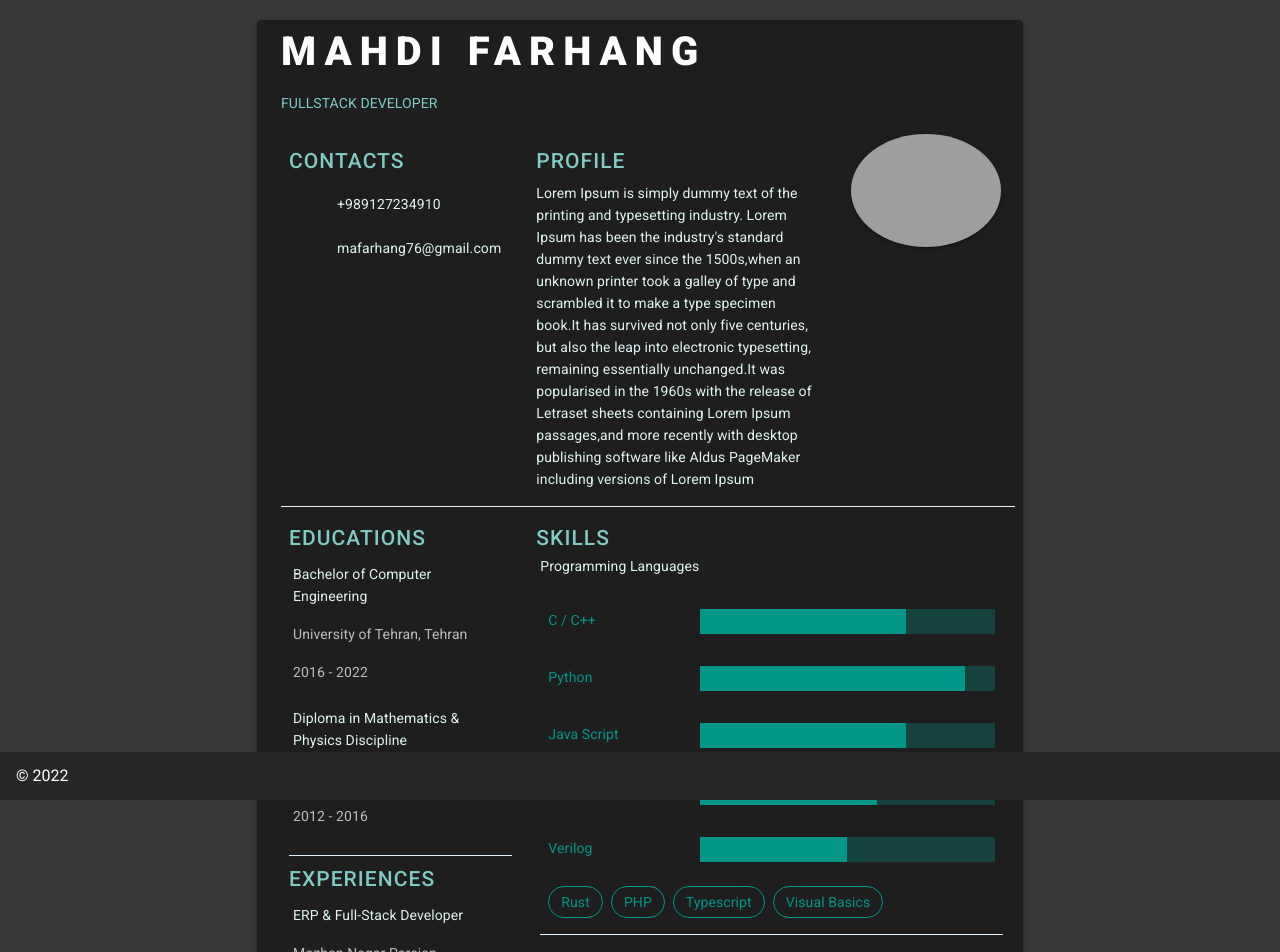
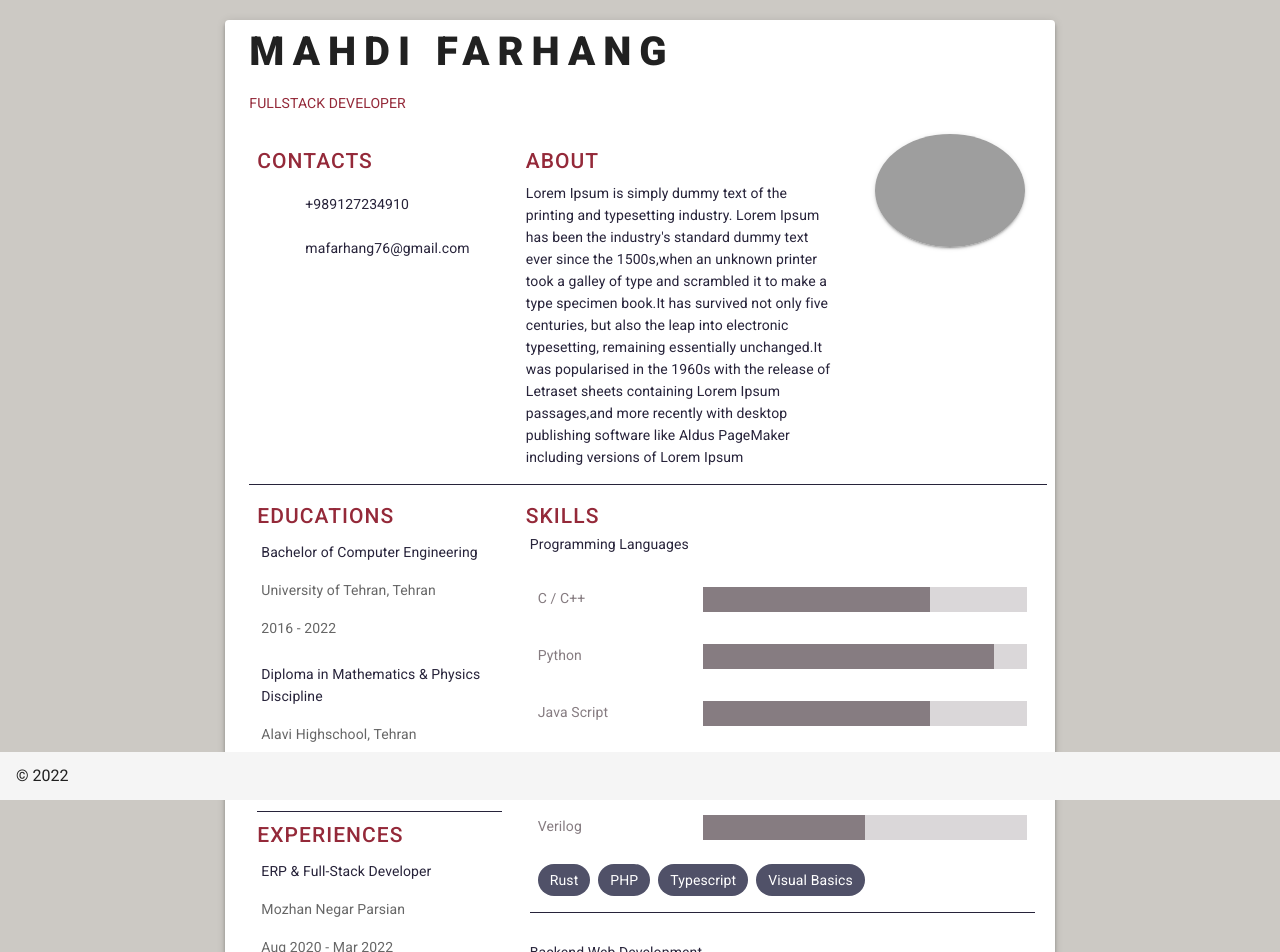
Before and after one commit to mahdifarhang/static-resume, a Nuxt app: page / in a window 1280 px wide. Shown: the top 952 px of the page. Built offline with nearby package versions, Linux system fonts and the light colour scheme; grey boxes are pictures that could not be loaded.

Commit message:
new light color setting

```diff
--- a/components/CategoryComponent.vue
+++ b/components/CategoryComponent.vue
@@ -7,7 +7,7 @@
         </p>
         <skill-component v-for="skill in category.skills" :key="skill.name" :skill="skill" class="pa-0 ma-0" />
         <v-row class="pa-1 ma-0">
-          <v-chip v-for="skill in category.others" :key="skill" class="ma-1" color="secondary" outlined>
+          <v-chip v-for="skill in category.others" :key="skill" class="ma-1" color="success">
             {{ skill }}
           </v-chip>
         </v-row>
--- a/components/SkillComponent.vue
+++ b/components/SkillComponent.vue
@@ -2,7 +2,7 @@
   <div class="ma-0 pa-0">
     <v-row class="ma-0 pa-1">
       <v-col class="ma-0 px-1" cols="4">
-        <span class="secondary--text">{{ skill.name }}</span>
+        <span class="error--text">{{ skill.name }}</span>
       </v-col>
       <v-col class="ma-0 px-1" cols="8">
         <v-progress-linear
--- a/layouts/default.vue
+++ b/layouts/default.vue
@@ -2,13 +2,17 @@
   <v-app :style="{background: $vuetify.theme.themes[theme].background}">
     <!--    <v-app-bar fixed app />-->
     <v-main>
-      <v-container>
+      <v-container fluid>
         <Nuxt />
       </v-container>
     </v-main>
     <v-footer
       app
     >
+      <!--    <v-footer-->
+      <!--      :style="{background: $vuetify.theme.themes[theme].secondBackground}"-->
+      <!--      app-->
+      <!--    >-->
       <span>&copy; {{ new Date().getFullYear() }}</span>
       <v-spacer />
       <v-btn rounded text @click="toggleTheme">
--- a/nuxt.config.js
+++ b/nuxt.config.js
@@ -52,10 +52,11 @@ export default {
     defaultAssets: { icons: 'fa' },
     customVariables: ['~/assets/variables.scss'],
     theme: {
-      dark: true,
+      dark: false,
       themes: {
         dark: {
           background: '#38383a',
+          secondBackground: '#1e1e1e',
           primary: colors.teal.base,
           accent: colors.teal.lighten3,
           secondary: colors.teal.base,
@@ -65,14 +66,15 @@ export default {
           success: colors.green.accent3
         },
         light: {
-          background: '#d8ddde',
-          primary: colors.teal.darken2, // Icons
-          accent: colors.blueGrey.base, // Titles
-          secondary: colors.teal.darken2, // bars and chips
-          info: colors.blueGrey.darken4, // Writings.
-          warning: colors.grey.base, // Dividers - Lines
-          error: colors.deepOrange.accent4,
-          success: colors.green.accent3
+          background: '#ccc9c4', // Whole page background
+          secondBackground: '#ffffff', // Card Background
+          primary: '#867c81', // Icons
+          accent: '#942939', // Titles
+          secondary: '#867c81', // bars and chips
+          info: '#27233A', // Writings.
+          warning: '#27233A', // Dividers - Lines
+          error: '#867c81', // Skill Names
+          success: '#505168' // Skill Chips
         }
       }
     }
--- a/pages/index.vue
+++ b/pages/index.vue
@@ -1,7 +1,7 @@
 <template>
   <v-row justify="center" align="center" class="pa-0">
     <v-col cols="12" lg="8" md="10" sm="12" xl="6">
-      <v-card elevation="4">
+      <v-card :style="{background: $vuetify.theme.themes[theme].secondBackground}" elevation="4">
         <v-card-title class="ma-2">
           <span class="resume-title">{{ capitalize(getName()) }}</span>
         </v-card-title>
@@ -62,7 +62,7 @@
               order-xl="second"
             >
               <div class="pa-0 mt-1 mb-2">
-                <span class="section-title accent--text">{{ capitalize("Profile") }}</span>
+                <span class="section-title accent--text">{{ capitalize("About") }}</span>
               </div>
               <span class="info--text">{{ about }}</span>
             </v-col>
@@ -177,7 +177,10 @@ export default {
   },
   computed: {
     ...mapState('resume', ['position', 'contacts', 'educations', 'experiences', 'about']),
-    ...mapGetters('resume', ['getName', 'capitalize'])
+    ...mapGetters('resume', ['getName', 'capitalize']),
+    theme () {
+      return (this.$vuetify.theme.dark) ? 'dark' : 'light'
+    }
   }
 }
 </script>
```
